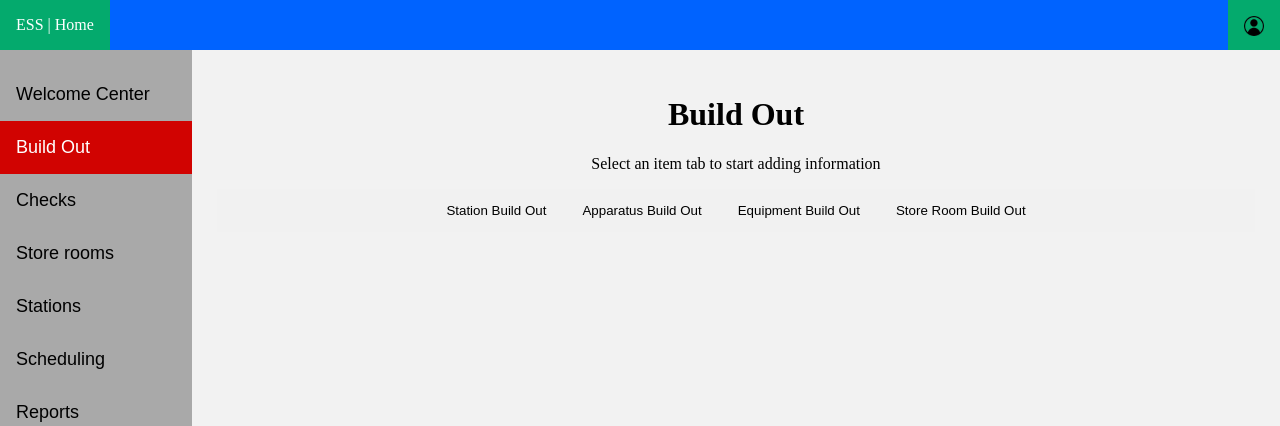
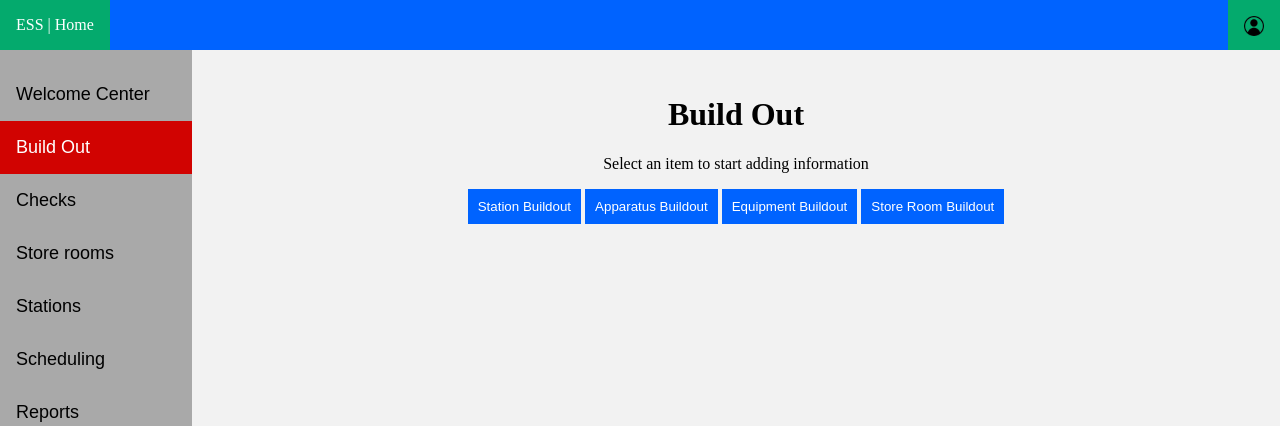
Before and after one commit to travishorrell/ESS_Repo, a PHP site: page /BuildOut.html in a window 1280 px wide. Shown: the top 426 px of the page. Run offline with PHP 8.4, Linux system fonts and the light colour scheme.

Commit message:
Added buttons to calls forms

```diff
--- a/BuildOut.html
+++ b/BuildOut.html
@@ -36,37 +36,14 @@
 
             <div id="PageContent">
                 <h1>Build Out</h1>
-                <p>Select an item tab to start adding information</p>
+                <p>Select an item to start adding information</p>
 
-                <div class="tab">
-                    <button class="tablinks" onclick="openBuildoutTab(event, 'Station')">Station Build Out</button>
-                    <button class="tablinks" onclick="openBuildoutTab(event, 'Apparatus')">Apparatus Build Out</button>
-                    <button class="tablinks" onclick="openBuildoutTab(event, 'Equipment')">Equipment Build Out</button>
-                    <button class="tablinks" onclick="openBuildoutTab(event, 'StoreRoom')">Store Room Build Out</button>
+                <div id="BuildoutButtons">
+                    <Button id="StationBuildout">Station Buildout</Button>
+                    <button id="ApparatusBuildOut">Apparatus Buildout</button>
+                    <button id="EquipmentBuildout">Equipment Buildout</button>
+                    <button id="StoreRoomBuildout">Store Room Buildout</button>
                 </div>
-
-                <div id="Station" class="tabcontent">
-                    <h2>Station</h2>
-                    <p>Start filling in information for each station</p>
-                </div>
-
-                <div id="Apparatus" class="tabcontent">
-                    <h2>Apparatus</h2>
-                    <p>Starting filling in information for each piece of apparatus</p>
-                </div>
-
-                <div id="Equipment" class="tabcontent">
-                    <h2>Equipment</h2>
-                    <p>Start finlling in information for equipment</p>
-                </div>
-
-                <div id="StoreRoom" class="tabcontent">
-                    <h2>Store Rooms</h2>
-                    <p>Start filling in information for each store room</p>
-                </div>
-
-                <script src="JS/BUILDOUT_JS.js"></script>
-
             </div>
         </div>
     </body>
--- a/CSS/buildout.css
+++ b/CSS/buildout.css
@@ -99,34 +99,16 @@ body{
     text-align: center;
 }
 
-/*New Styles for build out*/
-
-.tab{
-    overflow: hidden;
-    border: 1px soild #ccc;
-    background-color: #f1f1f1;
+#BuildoutButtons button{
+  padding: 10px;
+  background-color: #0063ff;
+  color: white;
+  border: none;
 }
 
-.tab button{
-    background-color: inherit;
-    border: none;
-    outline: none;
-    cursor: pointer;
-    padding: 14px 16px;
-    transition: 0.3s;
+#BuildoutButtons button:hover{
+  padding: 10px;
+  background-color: #04AA6D;
+  color: black;
+  border: none;
 }
-
-.tab button:hover{
-    background-color: #ddd;
-}
-
-.tab button.active{
-    background-color: #ccc;
-}
-
-.tabcontent{
-    display: none;
-    padding: 6px 12px;
-    border: 1px solid #ccc;
-    border-top: none;
-}
```
